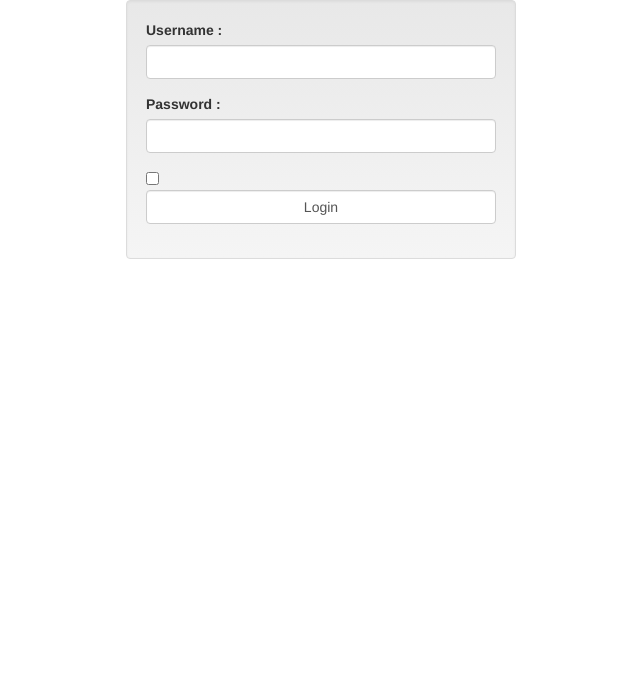
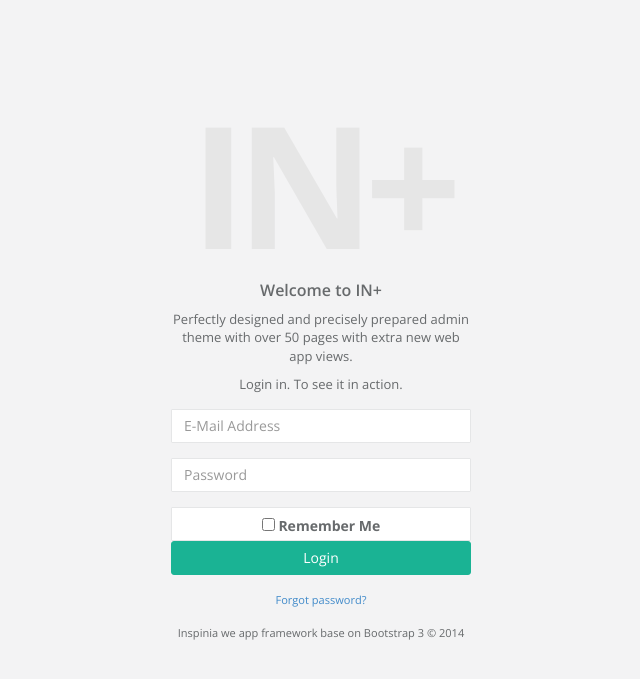
Before and after one commit to sandeepa91/JMS, a CodeIgniter app: page / in a window 1280 px wide. Shown: the top 679 px of the page, without its empty margins (319-959 px from the left). Run offline with CodeIgniter, Linux system fonts and the light colour scheme.

Commit message:
Added Login View

```diff
--- a/application/views/login.php
+++ b/application/views/login.php
@@ -1,29 +1,73 @@
-<?php $this->load->view('partial/header');
-?>
+<?php $this->load->view('partial/header'); ?>
 </head>
-<body>
 
-    <div class="container">
-        <div class="row">
-            <div class="col-lg-4">&nbsp;</div>
-            <div class="col-lg-4 well">
-                <form role="form" method="POST" action="<?php echo base_url(); ?>index.php/user/login">
-                    <div class="form-group" >
-                        <label>Username : </label>
-                        <input class="form-control" type="text" name="username" />
-                    </div>
-                    <div class="form-group" >
-                        <label>Password : </label>
-                        <input class="form-control" type="password" name="password" />
-                    </div>
-                    <input type="checkbox" name="remember"/>
-                    <div class="form-group" >
-                        <input class="form-control" type="submit" value="Login">
-                    </div>
-                </form>
+<body class="gray-bg">
+
+<div class="middle-box text-center loginscreen  animated fadeInDown">
+    <div>
+        <div>
+
+            <h1 class="logo-name">IN+</h1>
+
+        </div>
+        <h3>Welcome to IN+</h3>
+
+        <p>Perfectly designed and precisely prepared admin theme with over 50 pages with extra new web app views.
+            <!--Continually expanded and constantly improved Inspinia Admin Them (IN+)-->
+        </p>
+
+        <p>Login in. To see it in action.</p>
+
+        <form method="POST" id="login" class="m-t" role="form" action="<?php echo base_url(); ?>index.php/user/login">
+            <div class="form-group">
+                <input name="email_address" id="email_address" type="email" class="form-control"
+                       placeholder="E-Mail Address" required="">
             </div>
-        </div>
+            <div class="form-group">
+                <input name="password" id="password" type="password" class="form-control" placeholder="Password"
+                       required="">
+            </div>
+            <div class="form-control">
+                <input type="checkbox" name="remember" value="remember"/> <label for="remember"> Remember Me</label>
+            </div>
+
+            <button type="submit" class="btn btn-primary block full-width m-b">Login</button>
+
+            <a href="#">
+                <small>Forgot password?</small>
+            </a>
+        </form>
+        <p class="m-t">
+            <small>Inspinia we app framework base on Bootstrap 3 &copy; 2014</small>
+        </p>
     </div>
+</div>
+
+<!-- Mainly scripts -->
+<script src="<?php echo base_url('assests'); ?>/js/jquery-2.1.1.js"></script>
+<script src="<?php echo base_url('assests'); ?>/js/bootstrap.min.js"></script>
+
+<!-- Jquery Validate -->
+<script src="<?php echo base_url('assests'); ?>/js/plugins/validate/jquery.validate.min.js"></script>
+
+<script>
+    $(document).ready(function () {
+
+        $("#login").validate({
+            rules: {
+                password: {
+                    required: true,
+                    minlength: 3
+                },
+                email_address: {
+                    required: true,
+                    email: true
+                }
+            }
+        });
+    });
+</script>
 
 </body>
+
 </html>
--- a/application/views/partial/header.php
+++ b/application/views/partial/header.php
@@ -1,20 +1,15 @@
 <!DOCTYPE html>
-<!--
-To change this license header, choose License Headers in Project Properties.
-To change this template file, choose Tools | Templates
-and open the template in the editor.
--->
 <html>
-    <head>
-        <meta charset="UTF-8">
-        <title>Journal Management System</title>
-        <!-- Latest compiled and minified CSS -->
-        <link rel="stylesheet" href="<?php echo base_url(); ?>assests/css/bootstrap.min.css">
 
-        <!-- Optional theme -->
-        <link rel="stylesheet" href="<?php echo base_url(); ?>assests/css/bootstrap-theme.min.css">
+<head>
 
-        <script src="<?php echo base_url(); ?>assests/js/jquery.min.js"></script>
+    <meta charset="utf-8">
+    <meta name="viewport" content="width=device-width, initial-scale=1.0">
 
-        <!-- Latest compiled and minified JavaScript -->
-        <script src="<?php echo base_url(); ?>assests/js/bootstrap.min.js"></script>
+    <title>INSPINIA | Login</title>
+
+    <link href="<?php echo base_url('assests'); ?>/css/bootstrap.min.css" rel="stylesheet">
+    <link href="<?php echo base_url('assests'); ?>/font-awesome/css/font-awesome.css" rel="stylesheet">
+
+    <link href="<?php echo base_url('assests'); ?>/css/animate.css" rel="stylesheet">
+    <link href="<?php echo base_url('assests'); ?>/css/style.css" rel="stylesheet">
```
Also changed, not shown: 1 other file.
